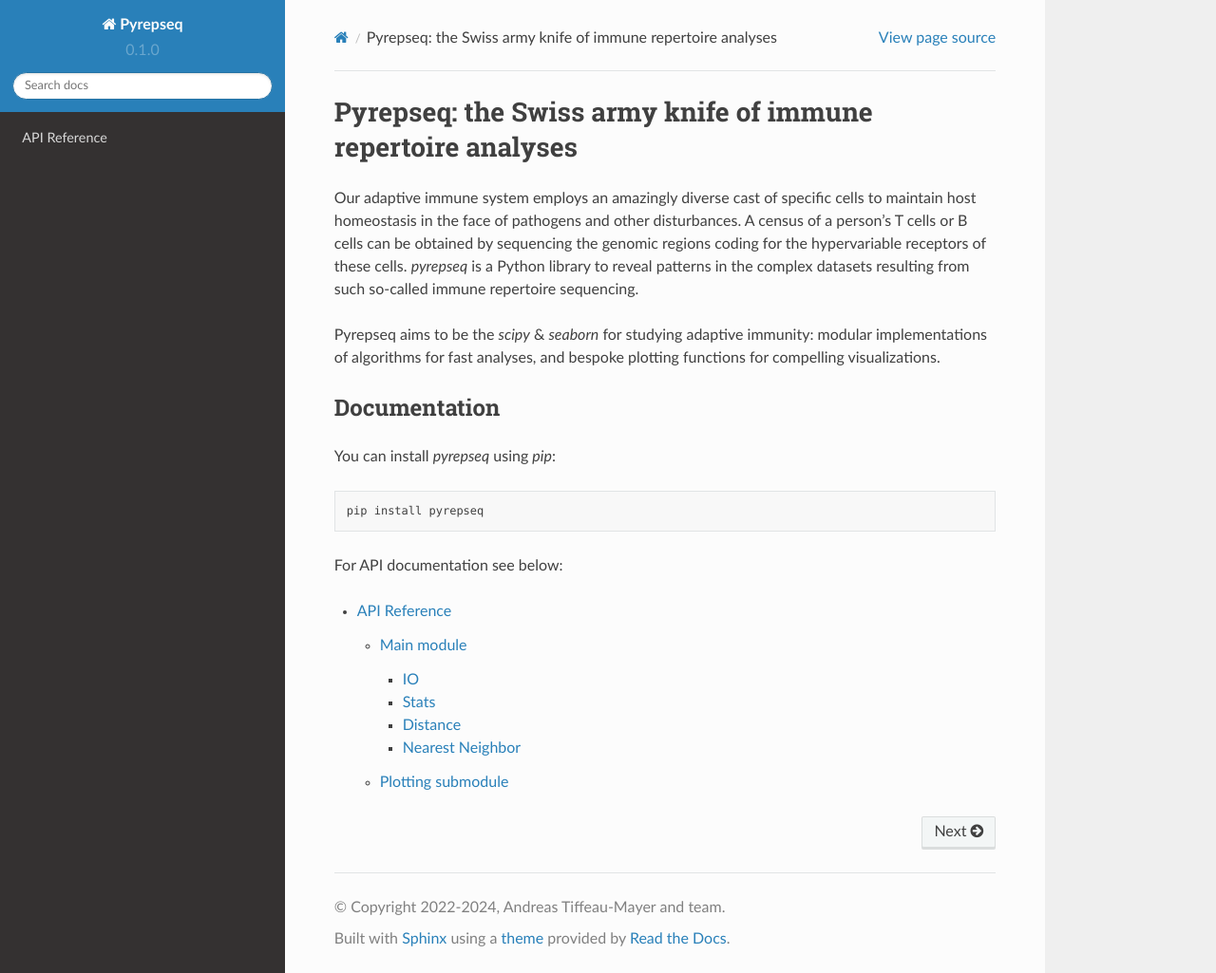
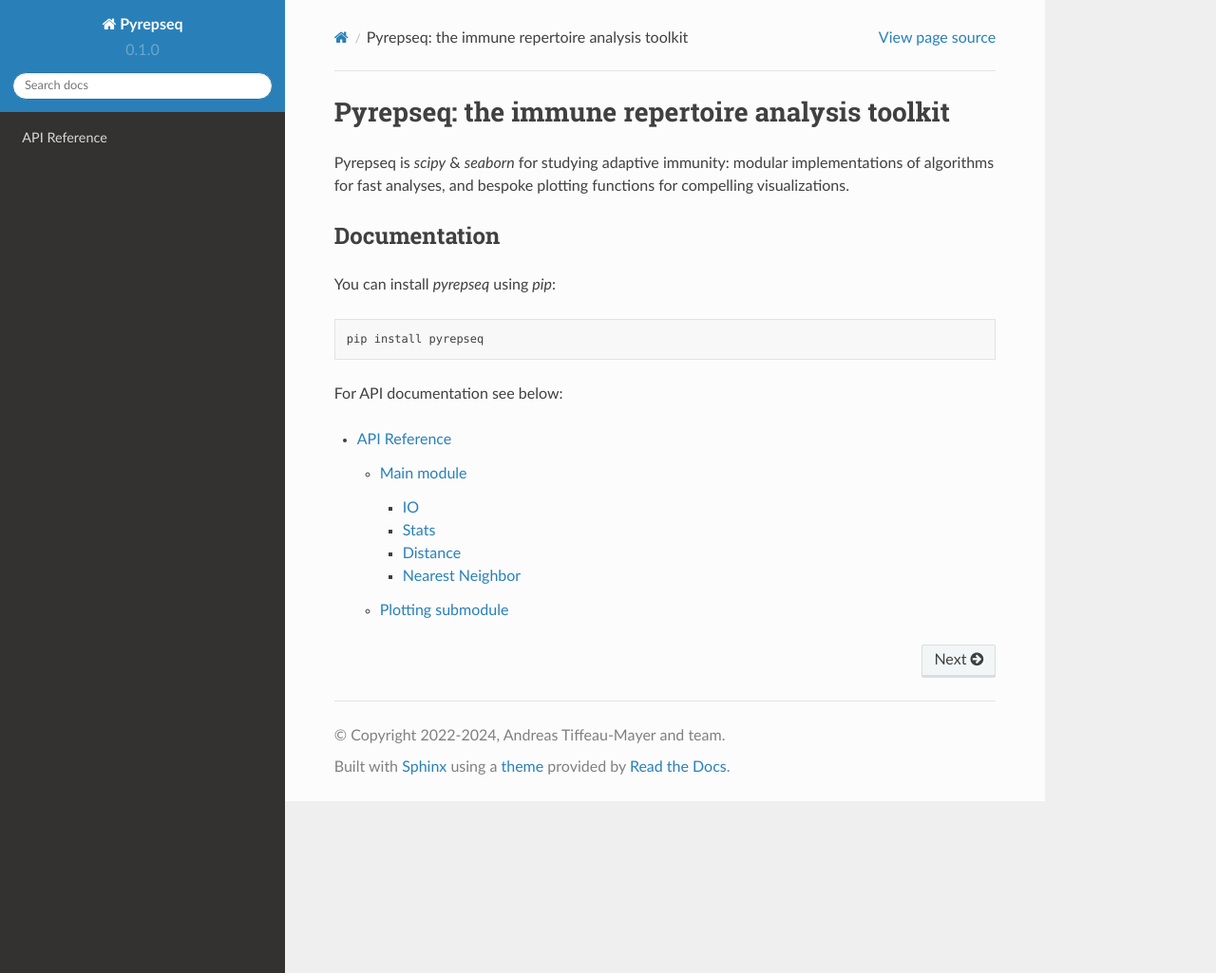
Before and after one commit to andim/pyrepseq, a Sphinx documentation site: the page built from docs/index.rst, in a window 1280 px wide and 1025 px high. Shown: the whole window at 95% size. Built offline with Sphinx 7.4.7 and the Read the Docs theme 2.0.0, drawn with Linux system fonts in a browser that asks for light colours.

Commit message:
simplify docs blurb

```diff
--- a/docs/index.rst
+++ b/docs/index.rst
@@ -1,11 +1,9 @@
 .. pyrepseq documentation main file
 
-Pyrepseq: the Swiss army knife of immune repertoire analyses
+Pyrepseq: the immune repertoire analysis toolkit
 ============================================================
 
-Our adaptive immune system employs an amazingly diverse cast of specific cells to maintain host homeostasis in the face of pathogens and other disturbances. A census of a person's T cells or B cells can be obtained by sequencing the genomic regions coding for the hypervariable receptors of these cells. `pyrepseq`  is a Python library to reveal patterns in the complex datasets resulting from such so-called immune repertoire sequencing.
-
-Pyrepseq aims to be the `scipy` & `seaborn` for studying adaptive immunity: modular implementations of algorithms for fast analyses, and bespoke plotting functions for compelling visualizations.
+Pyrepseq is `scipy` & `seaborn` for studying adaptive immunity: modular implementations of algorithms for fast analyses, and bespoke plotting functions for compelling visualizations.
 
 Documentation
 -------------
```
